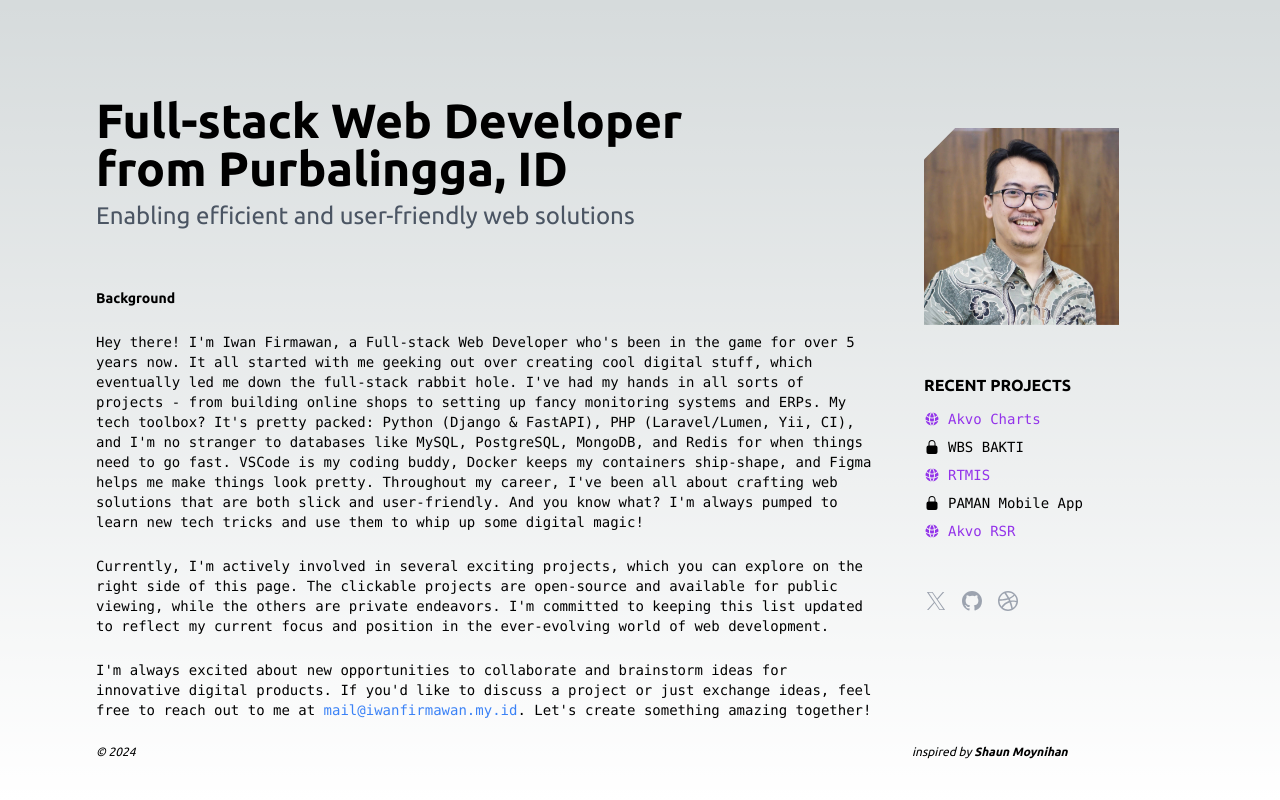
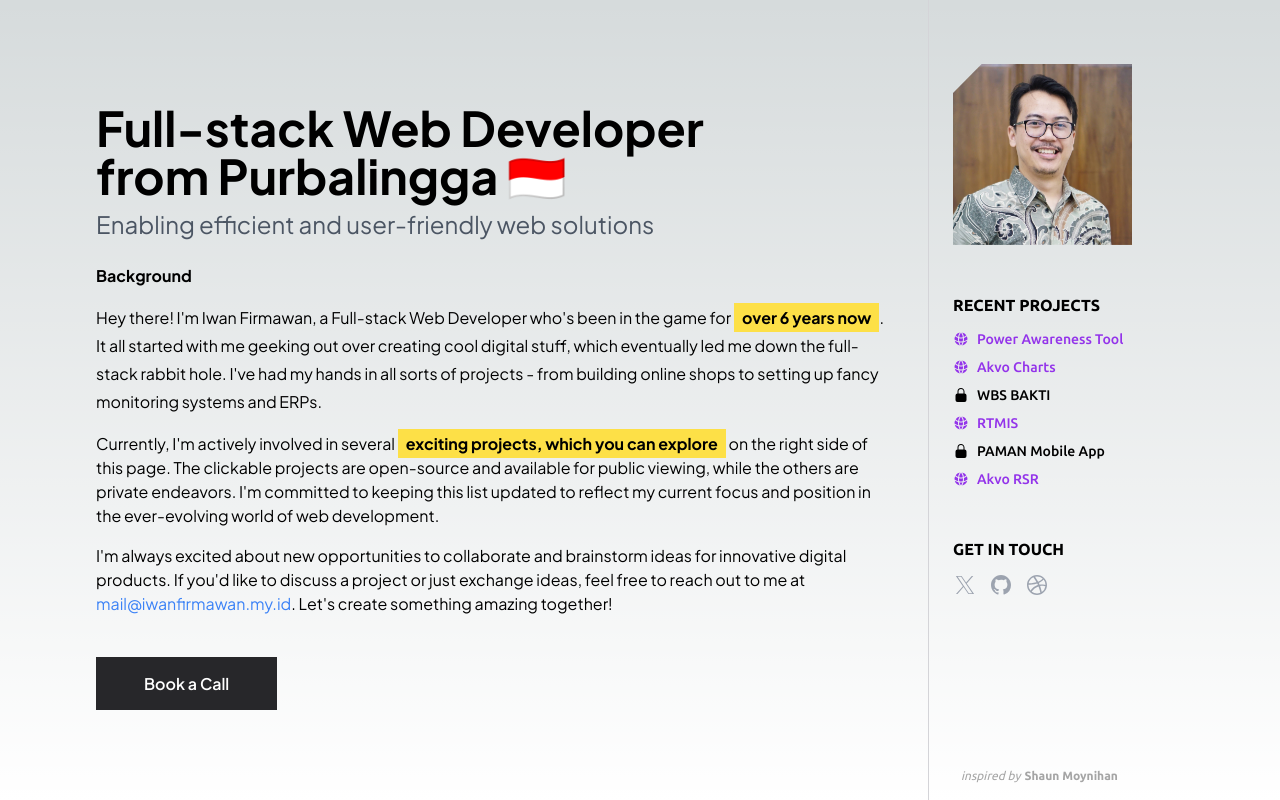
Before and after one commit to ifirmawan/ifirmawan.github.io, a Next.js app: page / in a window 1280 px wide. Built offline with nearby package versions, Linux system fonts and the light colour scheme.

Commit message:
chore: code formatter w/ prettier, styles & update content

```diff
--- a/src/app/globals.css
+++ b/src/app/globals.css
@@ -35,3 +35,7 @@ body {
     text-wrap: balance;
   }
 }
+
+ol {
+  list-style-type: decimal;
+}
--- a/src/app/layout.tsx
+++ b/src/app/layout.tsx
@@ -1,15 +1,12 @@
 import type { Metadata } from "next";
-import { Ubuntu } from "next/font/google";
+import { plusJakarta } from "@/fonts";
 import "./globals.css";
-
-const ubuntu = Ubuntu({
-  subsets: ["latin"],
-  weight: ["400", "500", "700"],
-});
+import Head from "next/head";
 
 export const metadata: Metadata = {
   title: "Iwan Firmawan",
-  description: "Iwan firmawan | Full-stack Web Developer who lives in Purbalingga, Indonesia",
+  description:
+    "Iwan firmawan | Full-stack Web Developer who lives in Purbalingga, Indonesia",
 };
 
 export default function RootLayout({
@@ -19,26 +16,10 @@ export default function RootLayout({
 }>) {
   return (
     <html lang="en">
-      <body className={`${ubuntu.className} w-full h-screen px-6 md:px-12 lg:px-24`}>
-        <main className="flex flex-col items-center justify-between pt-16">
+      <body className={`${plusJakarta.className}`}>
+        <main className="w-full flex flex-col items-center justify-start">
           {children}
         </main>
-        <footer className="flex flex-col items-center justify-between">
-          <div className="w-full max-w-6xl flex justify-between items-center text-grey-200 text-xs italic py-6">
-            <div className="w-full md:w-9/12">&copy; 2024</div>
-            <div className="w-full md:w-3/12 text-left">
-              <i>inspired by</i>{" "}
-              <a
-                href="https://dribbble.com/shots/13490584-Webflow?utm_source=Clipboard_Shot&utm_campaign=moynihan&utm_content=Webflow&utm_medium=Social_Share&utm_source=Clipboard_Shot&utm_campaign=moynihan&utm_content=Webflow&utm_medium=Social_Share"
-                target="_blank"
-                rel="noopener noreferrer"
-                className="font-bold"
-              >
-                Shaun Moynihan
-              </a>
-            </div>
-          </div>
-        </footer>
       </body>
     </html>
   );
--- a/src/app/page.tsx
+++ b/src/app/page.tsx
@@ -1,47 +1,65 @@
 import { profile } from "@/static/config";
-import Image from "next/image";
 
 import React from "react";
 
-export default function Home() {
+const Home = () => {
   return (
-    <React.Fragment>
-      <div className="pt-8 space-y-14">
-        <div className="font-inter">
-          <h1 className="w-10/12 font-bold text-5xl">{profile.title}</h1>
-          <h2 className="text-2xl mt-2 text-gray-600">{profile.subtitle}</h2>
+    <div className="w-full flex flex-col gap-6">
+      <div className="w-full font-inter">
+        <h1 className="w-10/12 font-bold text-4xl xl:text-5xl">
+          {profile.title}
+        </h1>
+        <h2 className="text-xl xl:text-2xl mt-2 text-gray-600">
+          {profile.subtitle}
+        </h2>
       </div>
-        <div className="w-full text-sm space-y-6">
+      <div className="w-full space-y-3 xl:space-y-4 mb-8">
         <strong className="font-extra-bold">Background</strong>
-          <p className="font-mono">
-            Hey there! I&apos;m Iwan Firmawan, a Full-stack Web Developer who&apos;s been in the game for
-            over 5 years now. It all started with me geeking out over creating cool digital stuff,
-            which eventually led me down the full-stack rabbit hole. I&apos;ve had my hands in all sorts
-            of projects - from building online shops to setting up fancy monitoring systems and ERPs.
-            My tech toolbox? It&apos;s pretty packed: Python (Django & FastAPI), PHP (Laravel/Lumen, Yii, CI),
-            and I&apos;m no stranger to databases like MySQL, PostgreSQL, MongoDB, and Redis for when things
-            need to go fast. VSCode is my coding buddy, Docker keeps my containers ship-shape, and Figma
-            helps me make things look pretty. Throughout my career, I&apos;ve been all about crafting web
-            solutions that are both slick and user-friendly. And you know what? I&apos;m always pumped to
-            learn new tech tricks and use them to whip up some digital magic!
+        <p className="leading-7">
+          Hey there! I&apos;m Iwan Firmawan, a Full-stack Web Developer
+          who&apos;s been in the game for{" "}
+          <strong className="px-2 py-1 bg-yellow-300">over 6 years now</strong>.
+          It all started with me geeking out over creating cool digital stuff,
+          which eventually led me down the full-stack rabbit hole. I&apos;ve had
+          my hands in all sorts of projects - from building online shops to
+          setting up fancy monitoring systems and ERPs.
         </p>
 
-          <p className="font-mono">
-            Currently, I&apos;m actively involved in several exciting projects, which you can
-            explore on the right side of this page. The clickable projects are open-source
-            and available for public viewing, while the others are private endeavors. I&apos;m
-            committed to keeping this list updated to reflect my current focus and position
-            in the ever-evolving world of web development.
+        <p>
+          Currently, I&apos;m actively involved in several{" "}
+          <strong className="px-2 py-1 bg-yellow-300">
+            exciting projects, which you can explore
+          </strong>{" "}
+          on the right side of this page. The clickable projects are open-source
+          and available for public viewing, while the others are private
+          endeavors. I&apos;m committed to keeping this list updated to reflect
+          my current focus and position in the ever-evolving world of web
+          development.
         </p>
 
-          <p className="font-mono">
-            I&apos;m always excited about new opportunities to collaborate and brainstorm ideas
-            for innovative digital products. If you&apos;d like to discuss a project or just
-            exchange ideas, feel free to reach out to me at <a href="mailto:{profile.email}" className="text-blue-500">{profile.email}</a>. Let&apos;s
-            create something amazing together!
+        <p>
+          I&apos;m always excited about new opportunities to collaborate and
+          brainstorm ideas for innovative digital products. If you&apos;d like
+          to discuss a project or just exchange ideas, feel free to reach out to
+          me at{" "}
+          <a href="mailto:{profile.email}" className="text-blue-500">
+            {profile.email}
+          </a>
+          . Let&apos;s create something amazing together!
         </p>
       </div>
+      <div>
+        <a
+          href="https://calendly.com/iwanfirmawan/30min"
+          target="_blank"
+          rel="noopener noreferrer"
+          className="px-12 py-4 bg-zinc-800 text-white font-semibold"
+        >
+          Book a Call
+        </a>
       </div>
-    </React.Fragment>
+    </div>
   );
-}
+};
+
+export default Home;
--- a/src/app/template.tsx
+++ b/src/app/template.tsx
@@ -5,6 +5,8 @@ import SocialLink from "@/components/SocialLink";
 import { socialItems } from "@/static/config";
 import projects from "@/json/projects.json";
 import Icons from "@/components/Icons";
+import Link from "next/link";
+import { ubuntu } from "@/fonts";
 
 type Props = {
   children: React.ReactNode;
@@ -13,9 +15,12 @@ type Props = {
 
 const DefaultTemplate: React.FC<Props> = ({ children }) => {
   return (
-    <div className="w-full max-w-6xl justify-between lg:flex gap-6 lg:gap-12">
-      <div className="w-full lg:w-3/4">{children}</div>
-      <aside className="w-full space-y-12 lg:w-1/4 py-16">
+    <div className="w-full h-auto md:h-screen max-w-6xl flex flex-col md:flex-row items-center justify-between gap-6 md:gap-0 relative overflow-y-hidden">
+      <div className="w-full md:w-3/4 p-8 overflow-y-scroll">{children}</div>
+      <aside
+        className={`${ubuntu.className} w-full h-auto xl:h-screen space-y-12 md:w-1/4 pt-16 px-8 md:px-4 lg:px-6 border-l border-l-zinc-300 relative`}
+      >
+        <Link href={"/"}>
           <Image
             src="/images/avatar.jpg"
             alt="Avatar"
@@ -23,13 +28,14 @@ const DefaultTemplate: React.FC<Props> = ({ children }) => {
             width={135}
             height={115}
           />
+        </Link>
         <div className="space-y-3">
           <h3 className="font-bold">RECENT PROJECTS</h3>
           <ul className="marker:text-purple-600 space-y-2">
             {projects
               .sort((a, b) => b.id - a.id)
               .map(({ is_private: isPrivate, ...p }) => (
-                <li key={p.id} className="font-mono font-medium text-sm">
+                <li key={p.id} className="font-medium text-sm">
                   {isPrivate ? (
                     <div className="flex gap-2 items-center">
                       <Icons name="lock" />
@@ -43,19 +49,31 @@ const DefaultTemplate: React.FC<Props> = ({ children }) => {
                       className="flex gap-2 items-center text-purple-600"
                     >
                       <Icons name="globe-alt" />
-                      <span className="hover:underline">
-                        {p.name}
-                      </span>
+                      <span className="hover:underline">{p.name}</span>
                     </a>
                   )}
                 </li>
               ))}
           </ul>
         </div>
+        <div className="space-y-3">
+          <h3 className="font-bold">GET IN TOUCH</h3>
           <div className="flex gap-3">
             {socialItems.map((s, sx) => (
               <SocialLink key={sx} url={s.url} text={s.text} icon={s.icon} />
             ))}
+          </div>
+        </div>
+        <div className="w-full pb-4 flex gap-1 text-xs opacity-35 relative xl:absolute xl:bottom-0 xl:left-8">
+          <i>inspired by</i>
+          <a
+            href="https://dribbble.com/shots/13490584-Webflow?utm_source=Clipboard_Shot&utm_campaign=moynihan&utm_content=Webflow&utm_medium=Social_Share&utm_source=Clipboard_Shot&utm_campaign=moynihan&utm_content=Webflow&utm_medium=Social_Share"
+            target="_blank"
+            rel="noopener noreferrer"
+            className="font-bold"
+          >
+            Shaun Moynihan
+          </a>
         </div>
       </aside>
     </div>
--- /dev/null
+++ b/src/fonts/index.tsx
@@ -0,0 +1,11 @@
+import { Plus_Jakarta_Sans, Ubuntu } from "next/font/google";
+
+export const ubuntu = Ubuntu({
+  subsets: ["latin"],
+  weight: ["400", "500", "700"],
+});
+
+export const plusJakarta = Plus_Jakarta_Sans({
+  subsets: ["latin"],
+  weight: ["400", "500", "600", "700"],
+});
--- a/src/json/projects.json
+++ b/src/json/projects.json
@@ -1,4 +1,10 @@
 [
+  {
+    "id": "20240801",
+    "name": "Power Awareness Tool",
+    "url": "https://github.com/akvo/partos-pat",
+    "is_private": false
+  },
   {
     "id": 202306,
     "name": "RTMIS",
--- a/src/static/config.tsx
+++ b/src/static/config.tsx
@@ -92,7 +92,7 @@ export const socialItems: { url: string; text: string; icon: IconKey }[] = [
 
 export const profile = {
   name: "Iwan Firmawan",
-  title: "Full-stack Web Developer from Purbalingga, ID",
+  title: "Full-stack Web Developer from Purbalingga 🇮🇩",
   subtitle: "Enabling efficient and user-friendly web solutions",
   email: "mail@iwanfirmawan.my.id",
 };
```
Also changed, not shown: tsconfig.json (+3 -11 lines). Lines whose indentation alone changed are shown as unchanged.
